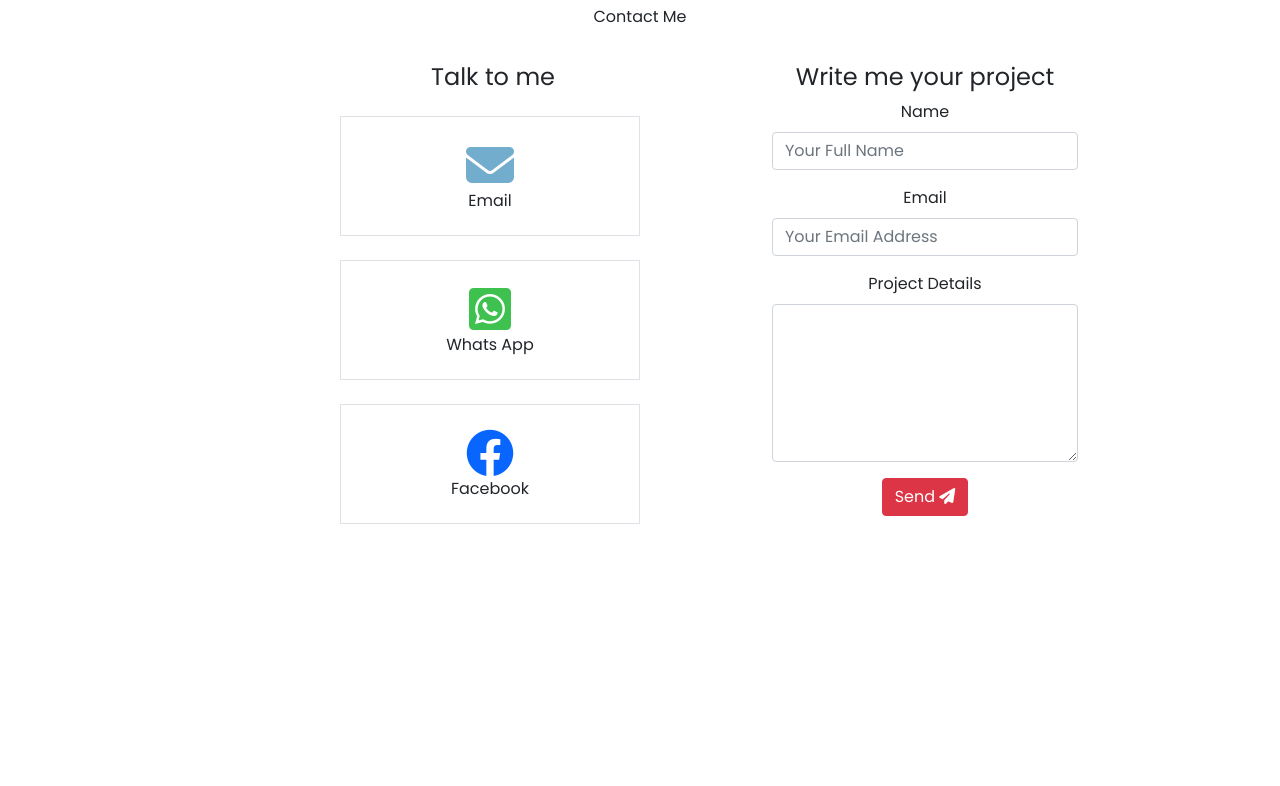
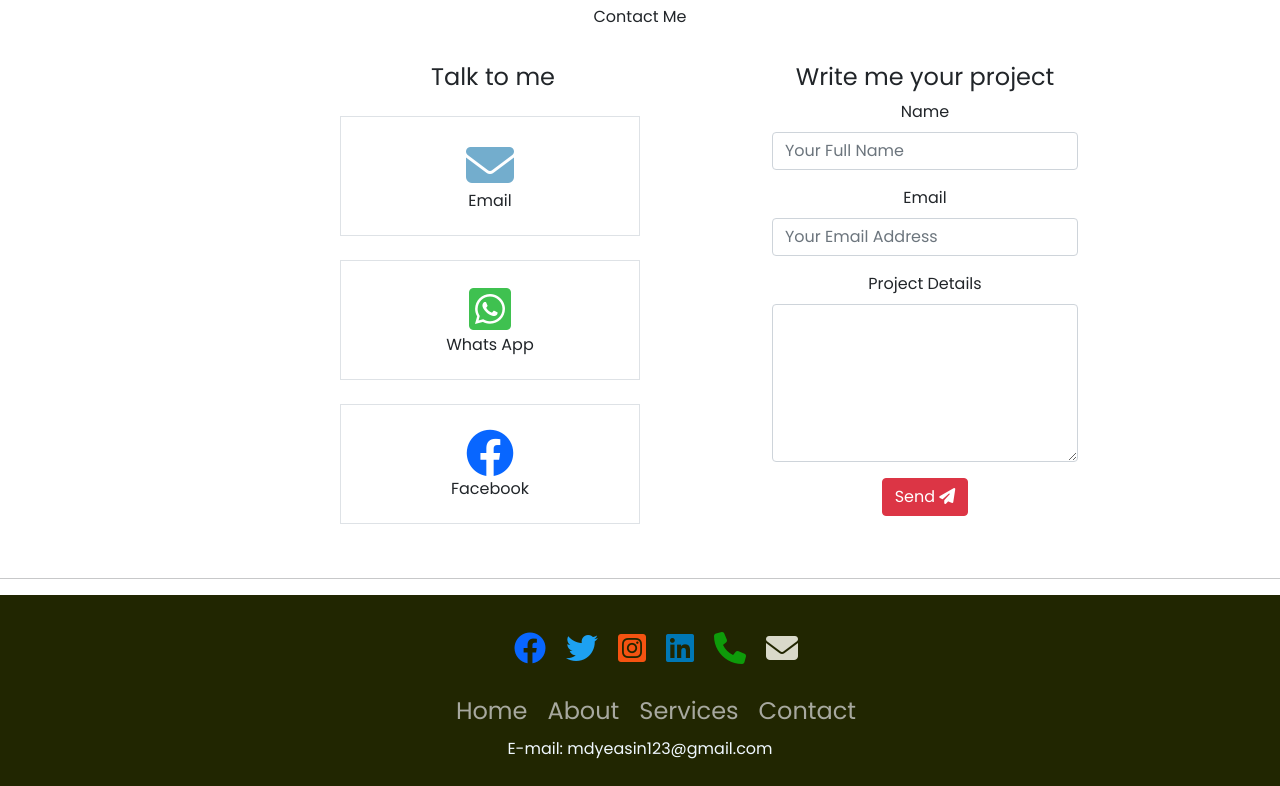
Before and after one commit to yeasin168703/Mern-Stack, a plain HTML site: page Portfolio/index.html in a window 1280 px wide. Shown: the part 1702-2488 px from the top of the page. Before the commit the page ends 2280 px from the top, so only its background shows below. Drawn offline with nearby package versions, Linux system fonts and the light colour scheme.

Commit message:
adding code

```diff
--- a/Portfolio/index.html
+++ b/Portfolio/index.html
@@ -165,6 +165,30 @@
         </div>
     </section>
 
+    <!-- footer start-->
+
+    <hr>
+    <footer>
+        <ul class="social-icon">
+            <li><a href="#"><i class="fa-brands fa-facebook" style="color: #0866FF;"></i></a></li>
+            <li><a href="#"><i class="fa-brands fa-twitter" style="color: #1DA1F2;"></i></a></li>
+            <li><a href="#"><i class="fa-brands fa-square-instagram" style="color: #F55311;"></i></a></li>
+            <li><a href="#"><i class="fa-brands fa-linkedin" style="color: #0077B5;"></i></a></li>
+            <li><a href="#"><i class="fa-solid fa-phone" style="color: #0E9B0A;"></i></a></li>
+            <li><a href="#"><i class="fa-solid fa-envelope"style="color: #D9D9CA;"></i></a></li>
+        </ul>
+        <ul class="menu">
+            <li><a href="#">Home</a></li>
+            <li><a href="#">About</a></li>
+            <li><a href="#">Services</a></li>
+            <li><a href="#">Contact</a></li>
+        </ul>
+        <h6> E-mail: mdyeasin123@gmail.com</h6>
+    </footer>
+
+    <!-- footer end -->
+
+
 </body>
 
 </html>
--- a/Portfolio/style.css
+++ b/Portfolio/style.css
@@ -25,6 +25,7 @@ body{
     margin: 30px 0;
 }
 .navbar-top{
+    display: block;
     background-image: url('https://images.pexels.com/photos/1384901/pexels-photo-1384901.jpeg?auto=compress&cs=tinysrgb&w=1260&h=750&dpr=1');
     height: 100vh;
     width: 100vw;
@@ -127,5 +128,54 @@ body{
 .fl-r{
     float: right;
 }
+/* footer section start */
+footer{
+    position: relative;
+    width: 100%;
+    background: rgb(33, 38, 1);
+    min-height: 100px;
+    padding: 20px 50px;
+    display: flex;
+    justify-content: center;
+    align-items: center;
+    flex-direction: column;
+}
+footer .social-icon, footer .menu{
+    position: relative;
+    display: flex;
+    justify-content: center;
+    align-items: center;
+    margin: 10px 0;
+    flex-wrap: wrap;
+}
+footer .social-icon li, footer .menu li{
+    list-style: none;
+}
+footer .social-icon li a,  footer .menu li a{
+    font-size: 2em;
+    color: #D4D4D4;
+    margin: 0 10px;
+    display: inline-block;
+    transition: 0.5s;
+}
+footer .social-icon li a:hover{
+    transform: translateY(-10px);
+}
+footer .menu li a{
+    font-size: 1.5em;
+    color: #D4D4D4;
+    margin: 0 10px;
+    display: inline-block;
+    text-decoration: none;
+    opacity: 0.75;
+}
+footer .menu li a:hover{
+    opacity: 1;
+}
+footer h6{
+    color: aliceblue;
+}
+
+/* footer section end */
 
 /** ### **/
```
